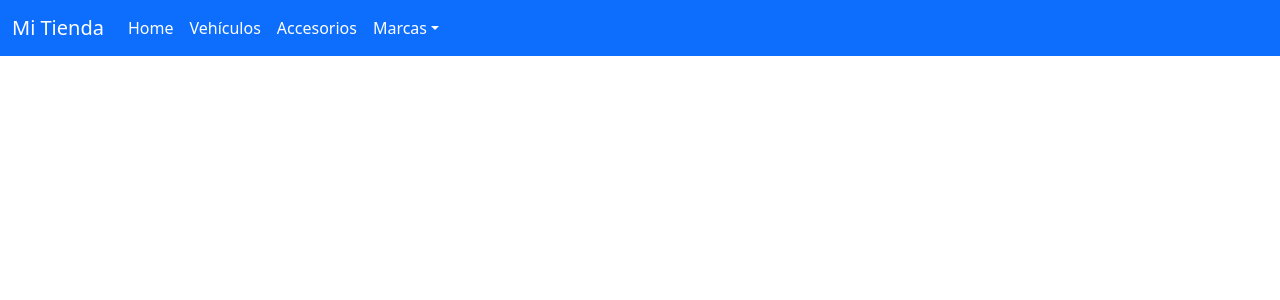
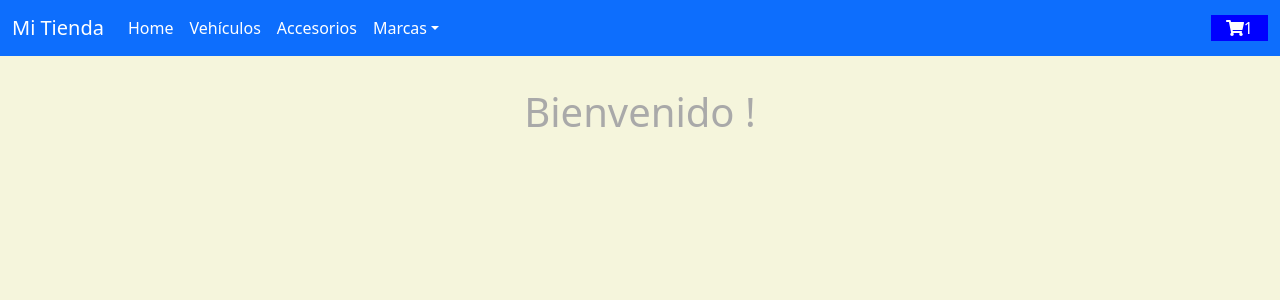
Before and after one commit to Fran-pardo/proyectoReact, a React (Create React App) app: page / in a window 1280 px wide. Shown: the top 300 px of the page. Built offline with nearby package versions, Linux system fonts and the light colour scheme.

Commit message:
Tercer Commit

```diff
--- a/package.json
+++ b/package.json
@@ -3,6 +3,11 @@
   "version": "0.1.0",
   "private": true,
   "dependencies": {
+    "@fortawesome/fontawesome-free": "^5.15.4",
+    "@fortawesome/fontawesome-svg-core": "^1.2.36",
+    "@fortawesome/free-brands-svg-icons": "^5.15.4",
+    "@fortawesome/free-solid-svg-icons": "^5.15.4",
+    "@fortawesome/react-fontawesome": "^0.1.16",
     "@testing-library/jest-dom": "^5.15.0",
     "@testing-library/react": "^11.2.7",
     "@testing-library/user-event": "^12.8.3",
--- a/src/App.js
+++ b/src/App.js
@@ -1,6 +1,7 @@
 // import logo from './logo.svg';
 import './App.css';
 import NavBar from './components/NavBar';
+import ItemListContainer from './components/ItemListContainer';
 
 function App() {
   return (
@@ -20,6 +21,7 @@
         </a>
       </header>*/}
       <NavBar/>
+      <ItemListContainer greeting='Bienvenido !'/>
     </div>
   );
 }
--- /dev/null
+++ b/src/components/CartWidget.jsx
@@ -0,0 +1,17 @@
+import {FontAwesomeIcon} from '@fortawesome/react-fontawesome';
+import {faShoppingCart} from '@fortawesome/free-solid-svg-icons';
+
+const CartWidget = () => {
+
+    return(
+
+        <button style={{color: 'white', backgroundColor: 'blue', border: 'none', paddingLeft: 15, paddingRight: 15}}>
+            <FontAwesomeIcon icon={faShoppingCart} />
+            1
+        </button>
+
+    )
+
+}
+
+export default CartWidget
--- /dev/null
+++ b/src/components/ItemListContainer.jsx
@@ -0,0 +1,16 @@
+
+
+
+const ItemListContainer = ({greeting}) => {
+
+    return(
+
+        <div style={{height: '100vh', backgroundColor: 'beige'}}>
+            <h1 style={{padding: '2rem', color: 'darkgrey'}}>{greeting}</h1>
+        </div>
+
+    )
+
+}
+
+export default ItemListContainer;
--- a/src/components/NavBar.jsx
+++ b/src/components/NavBar.jsx
@@ -1,4 +1,6 @@
 import React from 'react';
+
+import CartWidget from './CartWidget';
 
 
 const NavBar = () => {
@@ -31,6 +33,9 @@
                         </li>
                     </ul>
                 </div>
+                <div>
+                    <CartWidget />
+                </div>
             </div>
         </nav>
     )
```
Also changed, not shown: 1 other file (tests, documents, lock files or other folders).
